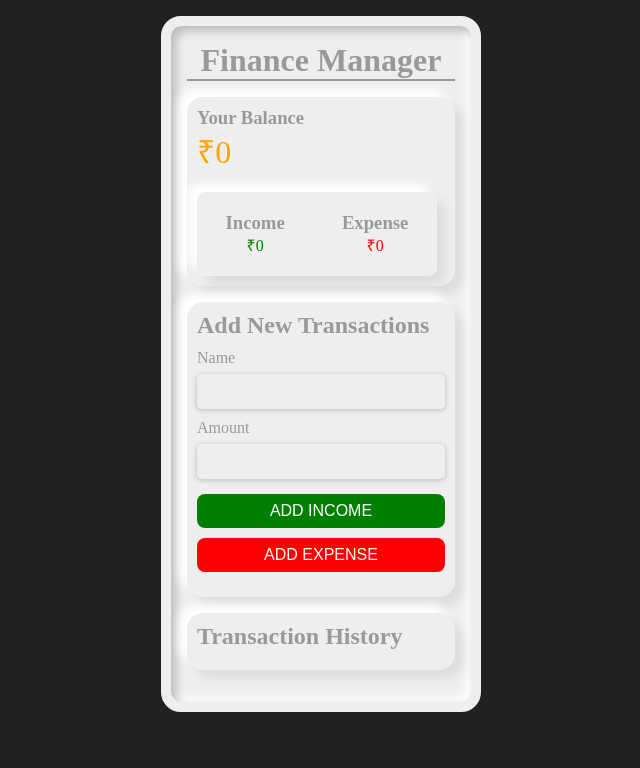
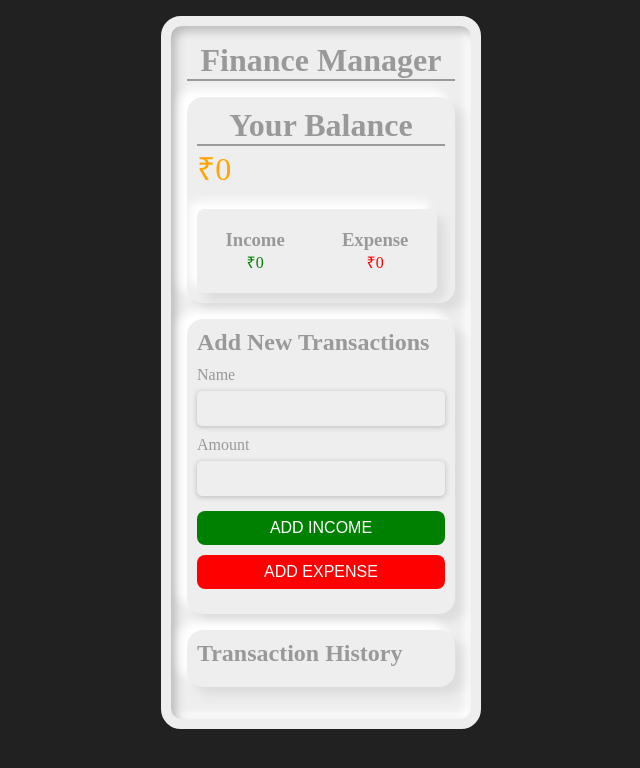
Before and after one commit to Leela0123/finance-manager, a React (Create React App) app: page / in a window 1280 px wide. Shown: the top 768 px of the page, without its empty margins (319-959 px from the left). Built offline with nearby package versions, Linux system fonts and the light colour scheme.

Commit message:
Update Expense.js

```diff
--- a/src/Components/Expense.js
+++ b/src/Components/Expense.js
@@ -3,7 +3,7 @@ import React from 'react';
 function Expense({ income, expense }) {
     return (
         <div className='card'>
-            <h3>Your Balance</h3>
+            <h1>Your Balance</h1>
             <div className='balance-val'>₹{income - expense}</div>
             <div className='row-expense'>
                 <div className='col col-income'>
```
